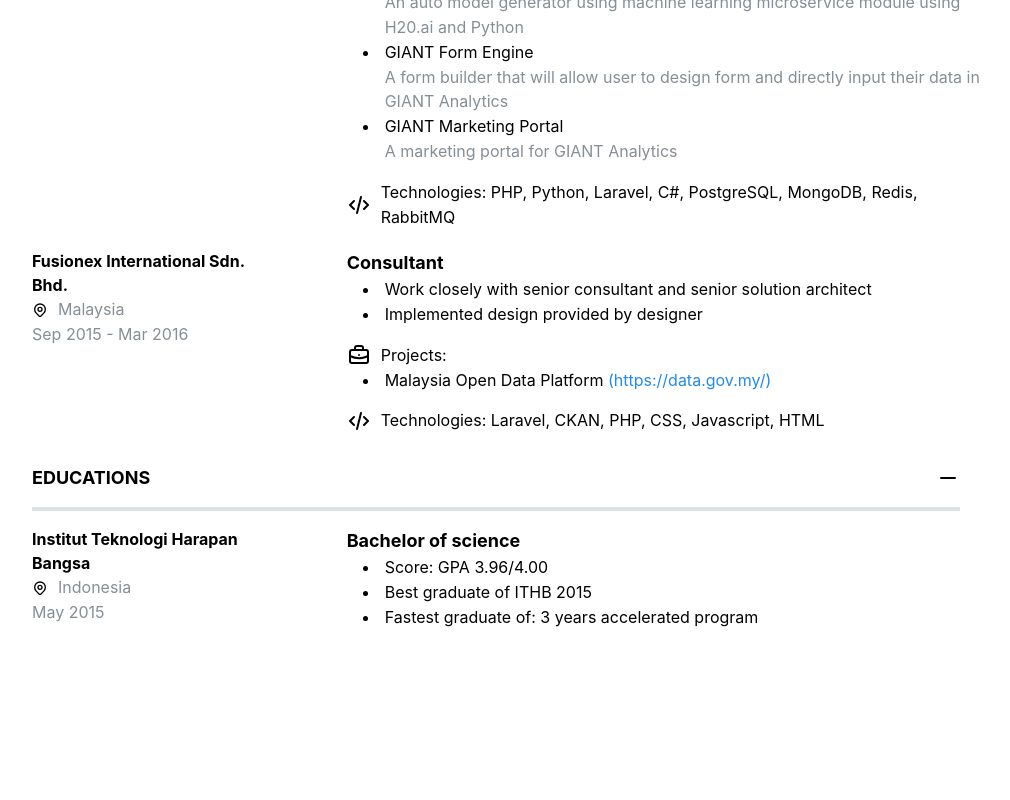
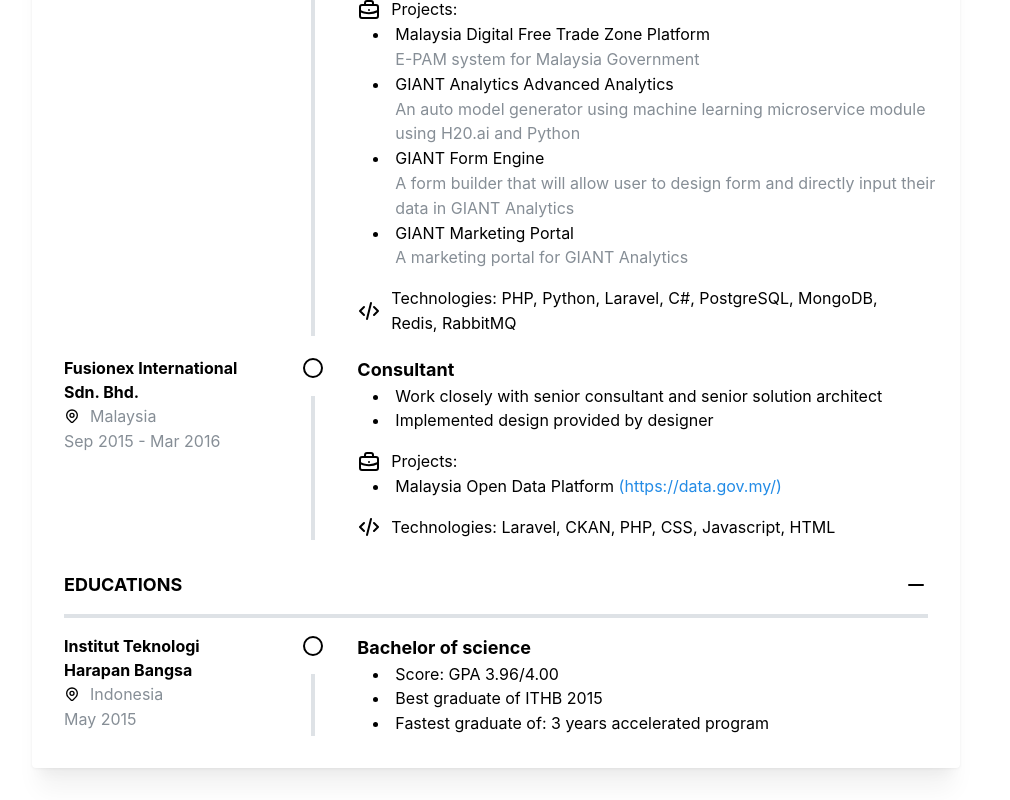
Before and after one commit to hansyulian/cv, a React (Vite) app: page / in a window 1280 px wide. Shown: the part 1756-2556 px from the top of the page, without its empty margins (144-1154 px from the left). Before the commit the page ends 2418 px from the top, so only its background shows below. Built offline with nearby package versions, Linux system fonts and the light colour scheme.

Commit message:
added scss setup and timeline component

```diff
--- a/package.json
+++ b/package.json
@@ -36,6 +36,7 @@
     "eslint-plugin-react-refresh": "^0.4.9",
     "globals": "^15.9.0",
     "jsdom": "^25.0.0",
+    "sass": "^1.78.0",
     "ts-node": "^10.9.2",
     "typescript": "^5.5.3",
     "typescript-eslint": "^8.0.1",
--- /dev/null
+++ b/src/_mantine.scss
@@ -0,0 +1,64 @@
+@use "sass:math";
+
+// Define variables for your breakpoints,
+// values must be the same as in your theme
+$mantine-breakpoint-xs: "36em";
+$mantine-breakpoint-sm: "48em";
+$mantine-breakpoint-md: "62em";
+$mantine-breakpoint-lg: "75em";
+$mantine-breakpoint-xl: "88em";
+
+@function rem($value) {
+  @return #{math.div(math.div($value, $value * 0 + 1), 16)}rem;
+}
+
+@mixin light {
+  [data-mantine-color-scheme="light"] & {
+    @content;
+  }
+}
+
+@mixin dark {
+  [data-mantine-color-scheme="dark"] & {
+    @content;
+  }
+}
+
+@mixin hover {
+  @media (hover: hover) {
+    &:hover {
+      @content;
+    }
+  }
+
+  @media (hover: none) {
+    &:active {
+      @content;
+    }
+  }
+}
+
+@mixin smaller-than($breakpoint) {
+  @media (max-width: $breakpoint) {
+    @content;
+  }
+}
+
+@mixin larger-than($breakpoint) {
+  @media (min-width: $breakpoint) {
+    @content;
+  }
+}
+
+// Add direction mixins if you need rtl support
+@mixin rtl {
+  [dir="rtl"] & {
+    @content;
+  }
+}
+
+@mixin ltr {
+  [dir="ltr"] & {
+    @content;
+  }
+}
--- a/src/components/ResumeTemplate1/ResumeTemplate1.Education.tsx
+++ b/src/components/ResumeTemplate1/ResumeTemplate1.Education.tsx
@@ -1,5 +1,6 @@
-import { Anchor, Grid, Group, List, Stack, Text, Title } from "@mantine/core";
+import { Grid, Group, List, Stack, Text, Title } from "@mantine/core";
 import { Icon } from "~/components/Icon";
+import { TimelineGraph } from "~/components/TimelineGraph";
 import { getSimpleDateDurationLabel } from "~/utils/getSimpleDateDurationLabel";
 
 export type RT1EducationProps = {
@@ -25,7 +26,7 @@
         </Stack>
       </Grid.Col>
       <Grid.Col span={{ sm: 1 }}>
-        <Stack justify="center" h="100%" align="center"></Stack>
+        <TimelineGraph />
       </Grid.Col>
       <Grid.Col span={{ sm: 8 }}>
         <Stack>
--- a/src/components/ResumeTemplate1/ResumeTemplate1.Experience.tsx
+++ b/src/components/ResumeTemplate1/ResumeTemplate1.Experience.tsx
@@ -1,5 +1,6 @@
 import { Anchor, Grid, Group, List, Stack, Text, Title } from "@mantine/core";
 import { Icon } from "~/components/Icon";
+import { TimelineGraph } from "~/components/TimelineGraph";
 import { getSimpleDateDurationLabel } from "~/utils/getSimpleDateDurationLabel";
 
 export type RT1ExperienceProps = {
@@ -25,7 +26,7 @@
         </Stack>
       </Grid.Col>
       <Grid.Col span={{ sm: 1 }}>
-        <Stack justify="center" h="100%" align="center"></Stack>
+        <TimelineGraph />
       </Grid.Col>
       <Grid.Col span={{ sm: 8 }}>
         <Stack>
--- /dev/null
+++ b/src/components/TimelineGraph.module.scss
@@ -0,0 +1,4 @@
+.divider {
+  --divider-size: var(--divider-size-lg);
+  align-self: center;
+}
--- /dev/null
+++ b/src/components/TimelineGraph.tsx
@@ -0,0 +1,12 @@
+import { Stack, Divider } from "@mantine/core";
+import { Icon } from "~/components/Icon";
+import classes from "./TimelineGraph.module.scss";
+
+export function TimelineGraph() {
+  return (
+    <Stack h="100%" align="center">
+      <Icon name="circle" />
+      <Divider orientation="vertical" flex={1} className={classes.divider} />
+    </Stack>
+  );
+}
--- a/src/pages/ResumePage/ResumePage.tsx
+++ b/src/pages/ResumePage/ResumePage.tsx
@@ -1,4 +1,4 @@
-import { Container, Paper } from "@mantine/core";
+import { Container, Paper, Space } from "@mantine/core";
 import { data } from "~/config/data";
 import photo from "~/assets/photo.jpg";
 import { ResumeTemplate1 } from "~/components/ResumeTemplate1";
@@ -6,9 +6,11 @@
 export default function ResumePage() {
   return (
     <Container>
-      <Paper py="xl">
+      <Space h="xl" />
+      <Paper p="xl" shadow="lg">
         <ResumeTemplate1 data={data} photoUrl={photo} />
       </Paper>
+      <Space h="xl" />
     </Container>
   );
 }
--- a/vite.config.ts
+++ b/vite.config.ts
@@ -6,6 +6,9 @@
   plugins: [react()],
   css: {
     preprocessorOptions: {
+      scss: {
+        additionalData: `@import "./src/_mantine";`,
+      },
       postcss: {
         plugins: {
           "postcss-preset-mantine": {},
```
Also changed, not shown: 1 other file (tests, documents, lock files or other folders).
